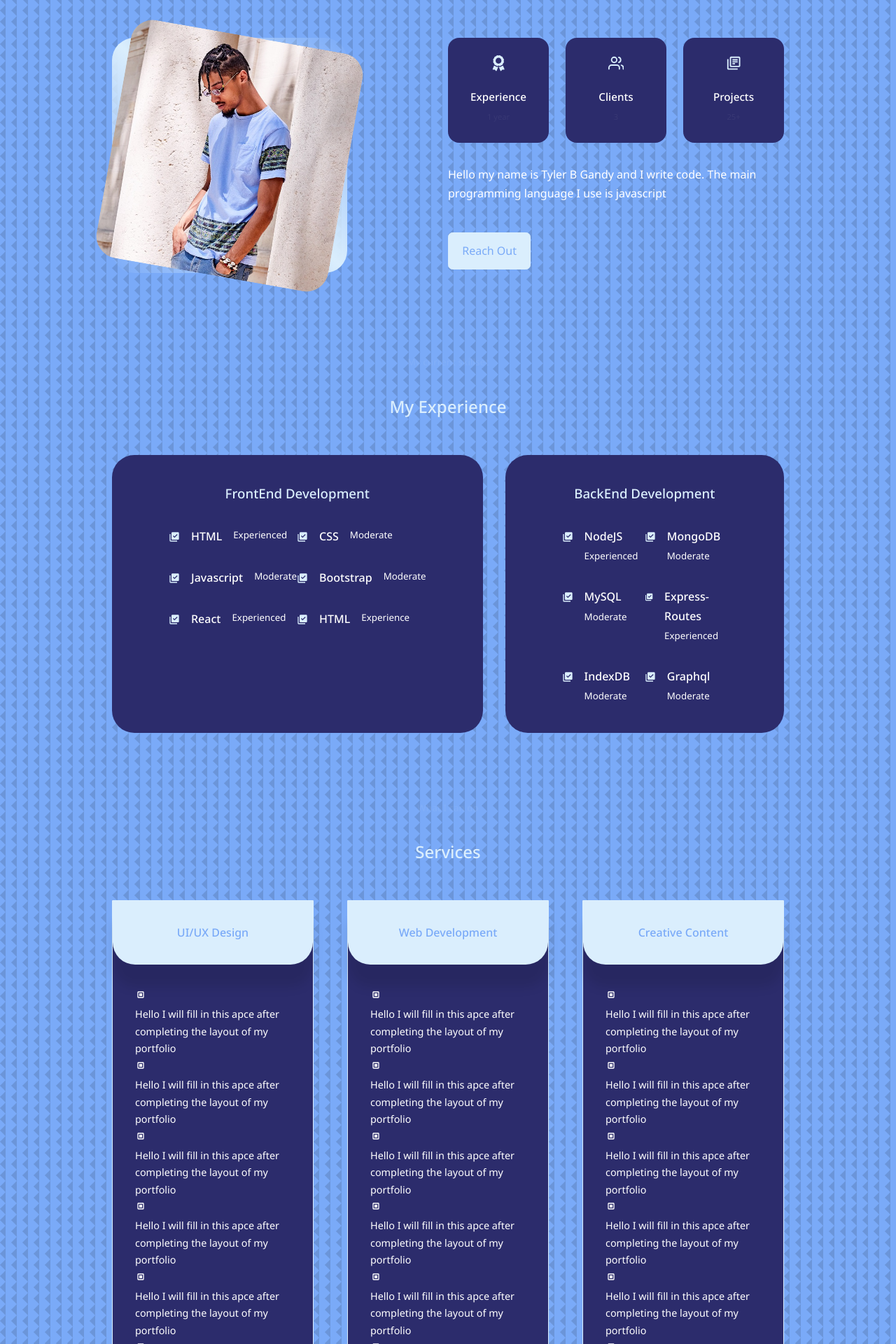
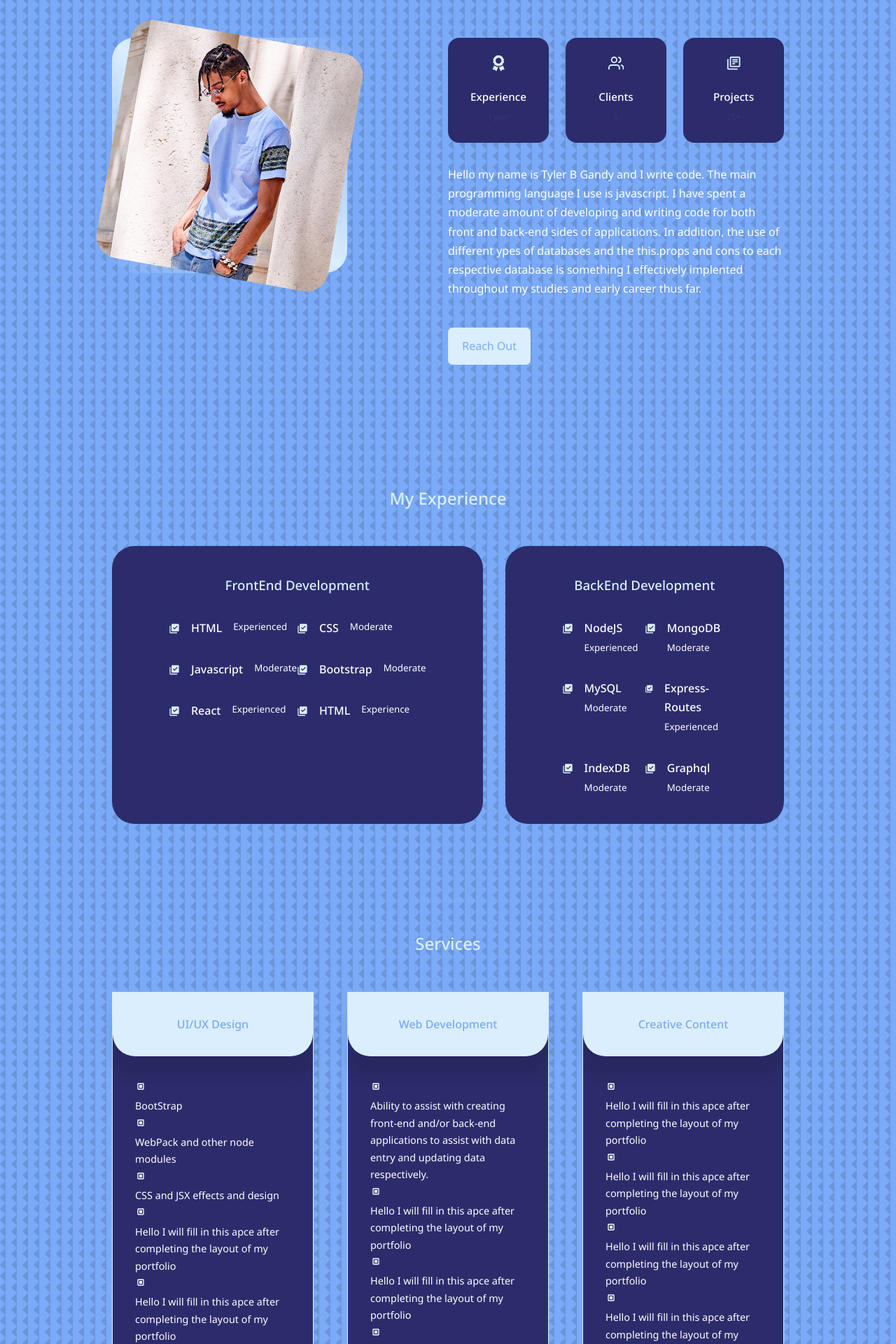
Before and after one commit to TyGBenjamin/Portfolio.v3.01, a React (Create React App) app: page / in a window 1280 px wide. Shown: the part 1785-3705 px from the top of the page at 70% size. Built offline with nearby package versions, Linux system fonts and the light colour scheme.

Commit message:
update to About Me

```diff
--- a/src/components/about/About.jsx
+++ b/src/components/about/About.jsx
@@ -37,7 +37,12 @@ const About = () => {
           </div>
           <p>
             Hello my name is Tyler B Gandy and I write code. The main
-            programming language I use is javascript
+            programming language I use is javascript. I have spent a moderate
+            amount of developing and writing code for both front and back-end
+            sides of applications. In addition, the use of different ypes of
+            databases and the this.props and cons to each respective database is
+            something I effectively implented throughout my studies and early
+            career thus far.
           </p>
           <a href="#contact" className="btn btn-primary">
             Reach Out
--- a/src/components/services/Services.jsx
+++ b/src/components/services/Services.jsx
@@ -16,27 +16,15 @@ const Services = () => {
           <ul className="service__list">
             <li>
               <BiCheckboxSquare className="service__lict-icon" />
-              <p>
-                {" "}
-                Hello I will fill in this apce after completing the layout of my
-                portfolio
-              </p>
+              <p> BootStrap</p>
             </li>
             <li>
               <BiCheckboxSquare className="service__lict-icon" />
-              <p>
-                {" "}
-                Hello I will fill in this apce after completing the layout of my
-                portfolio
-              </p>
+              <p> WebPack and other node modules</p>
             </li>
             <li>
               <BiCheckboxSquare className="service__lict-icon" />
-              <p>
-                {" "}
-                Hello I will fill in this apce after completing the layout of my
-                portfolio
-              </p>
+              <p> CSS and JSX effects and design</p>
             </li>
             <li>
               <BiCheckboxSquare className="service__lict-icon" />
@@ -72,8 +60,9 @@ const Services = () => {
               <BiCheckboxSquare className="service__lict-icon" />
               <p>
                 {" "}
-                Hello I will fill in this apce after completing the layout of my
-                portfolio
+                Ability to assist with creating front-end and/or back-end
+                applications to assist with data entry and updating data
+                respectively.
               </p>
             </li>
             <li>
```
